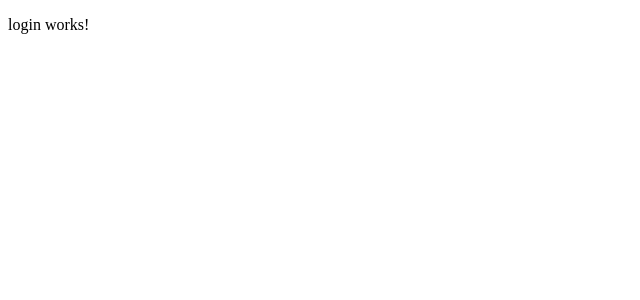
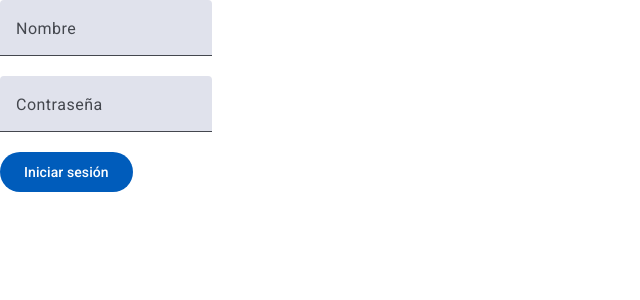
Before and after one commit to artmadeit/prueba-ui-sintad, an Angular app: page /login in a window 1280 px wide. Shown: the top 300 px of the page, without its empty margins (0-640 px from the left). Built offline with nearby package versions, Linux system fonts and the light colour scheme.

Commit message:
feat: setup material

```diff
--- a/angular.json
+++ b/angular.json
@@ -32,6 +32,7 @@
               }
             ],
             "styles": [
+              "@angular/material/prebuilt-themes/azure-blue.css",
               "src/styles.scss"
             ],
             "scripts": []
@@ -91,6 +92,7 @@
               }
             ],
             "styles": [
+              "@angular/material/prebuilt-themes/azure-blue.css",
               "src/styles.scss"
             ],
             "scripts": []
--- a/package.json
+++ b/package.json
@@ -11,10 +11,12 @@
   "private": true,
   "dependencies": {
     "@angular/animations": "^18.2.0",
+    "@angular/cdk": "^18.2.8",
     "@angular/common": "^18.2.0",
     "@angular/compiler": "^18.2.0",
     "@angular/core": "^18.2.0",
     "@angular/forms": "^18.2.0",
+    "@angular/material": "^18.2.8",
     "@angular/platform-browser": "^18.2.0",
     "@angular/platform-browser-dynamic": "^18.2.0",
     "@angular/router": "^18.2.0",
--- a/src/app/app.config.ts
+++ b/src/app/app.config.ts
@@ -2,7 +2,8 @@ import { ApplicationConfig, provideZoneChangeDetection } from '@angular/core';
 import { provideRouter } from '@angular/router';
 
 import { routes } from './app.routes';
+import { provideAnimationsAsync } from '@angular/platform-browser/animations/async';
 
 export const appConfig: ApplicationConfig = {
-  providers: [provideZoneChangeDetection({ eventCoalescing: true }), provideRouter(routes)]
+  providers: [provideZoneChangeDetection({ eventCoalescing: true }), provideRouter(routes), provideAnimationsAsync()]
 };
--- a/src/app/login/login.component.html
+++ b/src/app/login/login.component.html
@@ -1 +1,11 @@
-<p>login works!</p>
+<form>
+    <mat-form-field>
+        <mat-label>Nombre</mat-label>
+        <input matInput>
+    </mat-form-field>
+    <mat-form-field>
+        <mat-label>Contraseña</mat-label>
+        <input matInput type="password">
+    </mat-form-field>
+    <button mat-flat-button>Iniciar sesión</button>
+</form>
--- a/src/app/login/login.component.scss
+++ b/src/app/login/login.component.scss
@@ -0,0 +1,5 @@
+form {
+    display: flex;
+    flex-direction: column;
+    align-items: flex-start;
+}
--- a/src/app/login/login.component.ts
+++ b/src/app/login/login.component.ts
@@ -1,9 +1,12 @@
 import { Component } from '@angular/core';
+import { MatButtonModule } from '@angular/material/button';
+import { MatFormFieldModule } from '@angular/material/form-field';
+import { MatInputModule } from '@angular/material/input';
 
 @Component({
   selector: 'app-login',
   standalone: true,
-  imports: [],
+  imports: [MatFormFieldModule, MatInputModule, MatButtonModule],
   templateUrl: './login.component.html',
   styleUrl: './login.component.scss'
 })
--- a/src/index.html
+++ b/src/index.html
@@ -6,8 +6,10 @@
   <base href="/">
   <meta name="viewport" content="width=device-width, initial-scale=1">
   <link rel="icon" type="image/x-icon" href="favicon.ico">
+  <link href="https://fonts.googleapis.com/css2?family=Roboto:wght@300;400;500&display=swap" rel="stylesheet">
+  <link href="https://fonts.googleapis.com/icon?family=Material+Icons" rel="stylesheet">
 </head>
-<body>
+<body class="mat-typography">
   <app-root></app-root>
 </body>
 </html>
--- a/src/styles.scss
+++ b/src/styles.scss
@@ -1 +1,4 @@
 /* You can add global styles to this file, and also import other style files */
+
+html, body { height: 100%; }
+body { margin: 0; font-family: Roboto, "Helvetica Neue", sans-serif; }
```
Also changed, not shown: 1 other file (tests, documents, lock files or other folders).
